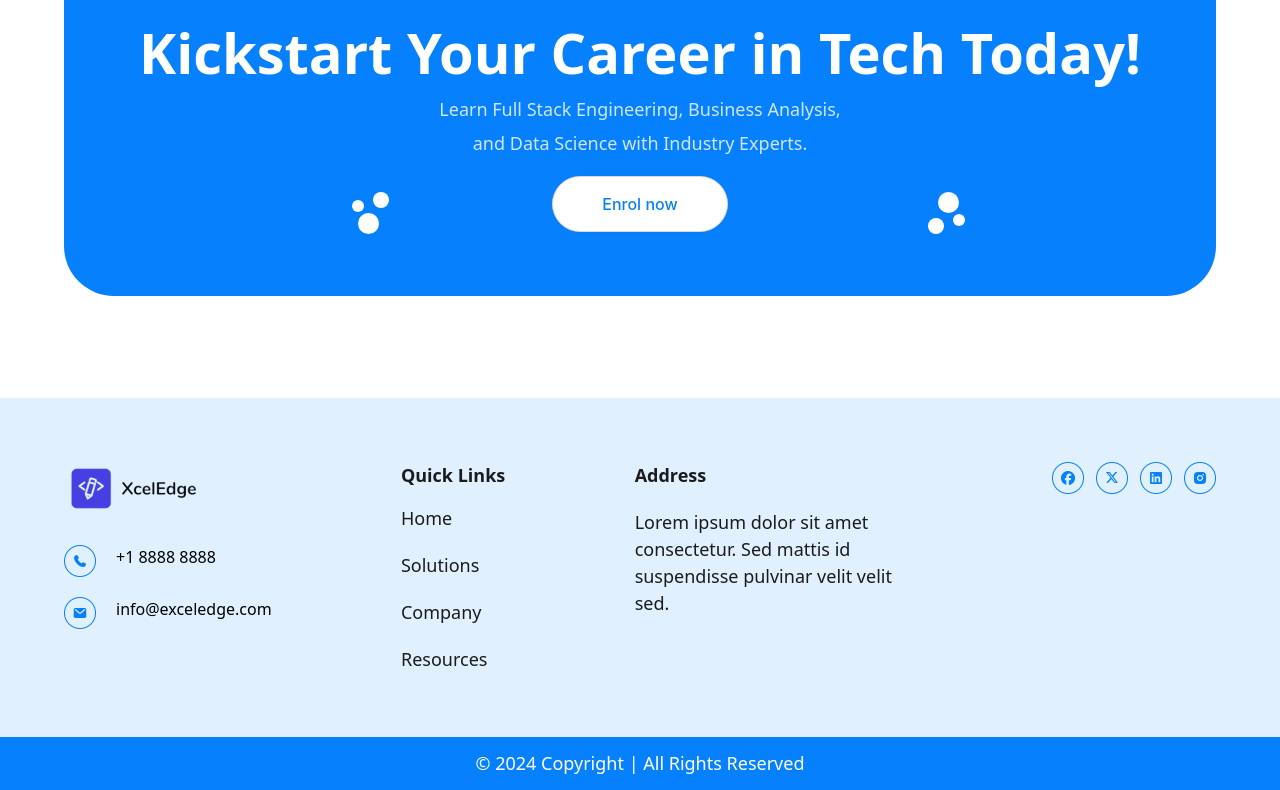
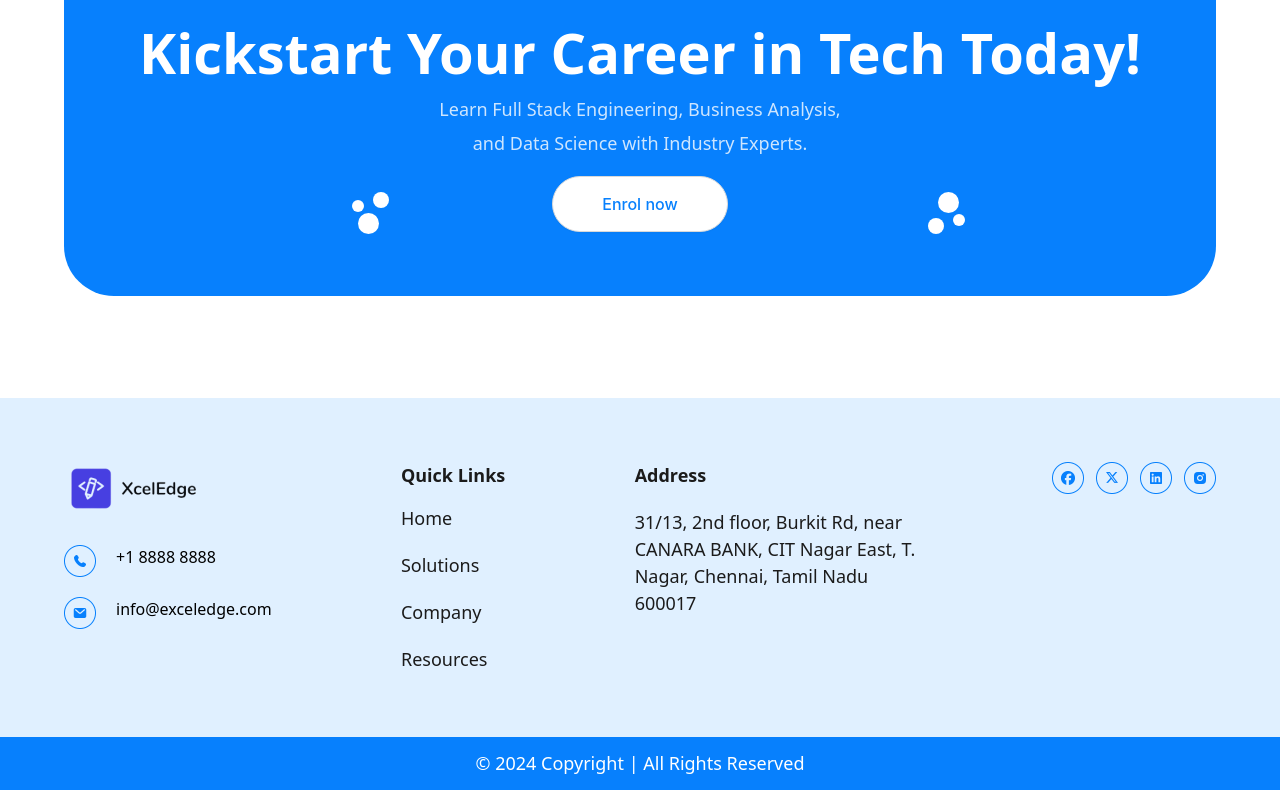
Before and after one commit to anjanasri13/exceledge, a React (Create React App) app: page / in a window 1280 px wide. Shown: the part 7277-8067 px from the top of the page. Built offline with nearby package versions, Linux system fonts and the light colour scheme.

Commit message:
fix!: address fixed

```diff
--- a/src/components/Footer.js
+++ b/src/components/Footer.js
@@ -56,8 +56,8 @@ export default function Footer() {
           <div className="footer-column address">
             <p className="footer-address-title">Address</p>
             <p className="footer-desc">
-              Lorem ipsum dolor sit amet consectetur. Sed mattis id suspendisse
-              pulvinar velit velit sed.
+              31/13, 2nd floor, Burkit Rd, near CANARA BANK, CIT Nagar East, T.
+              Nagar, Chennai, Tamil Nadu 600017
             </p>
           </div>
 
--- a/src/screens/ContactUs.js
+++ b/src/screens/ContactUs.js
@@ -8,7 +8,7 @@ import "../styles/contactUs.css";
 import { Link } from "react-router-dom";
 import { Button } from "antd";
 import axios from "axios";
-import { toast } from "react-toastify";
+import { toast, ToastContainer } from "react-toastify";
 import "react-toastify/dist/ReactToastify.css";
 
 export default function ContactUs() {
@@ -59,6 +59,7 @@ export default function ContactUs() {
         mobileNumber: formData.mobileNumber,
         message: formData.message,
       };
+      console.log("payload", payload);
       const response = await axios.post(
         "https://creativa.academy/backend/api/enquiry",
         payload
@@ -199,7 +200,8 @@ export default function ContactUs() {
           <Link className="contact-card">
             <img src={location} className="contact-icon" alt="" />
             <p className="contact-card-p">
-              Lorem ipsum dolor sit amet consectetur.
+              31/13, 2nd floor, Burkit Rd, near CANARA BANK, CIT Nagar East, T.
+              Nagar, Chennai, Tamil Nadu 600017
             </p>
           </Link>
 
@@ -350,6 +352,18 @@ export default function ContactUs() {
         </div>
       </div>
       <Footer />
+      <ToastContainer
+        position="top-right"
+        autoClose={5000}
+        hideProgressBar={false}
+        newestOnTop={false}
+        closeOnClick
+        rtl={false}
+        pauseOnFocusLoss
+        draggable
+        pauseOnHover
+        theme="colored"
+      />
     </div>
   );
 }
```
